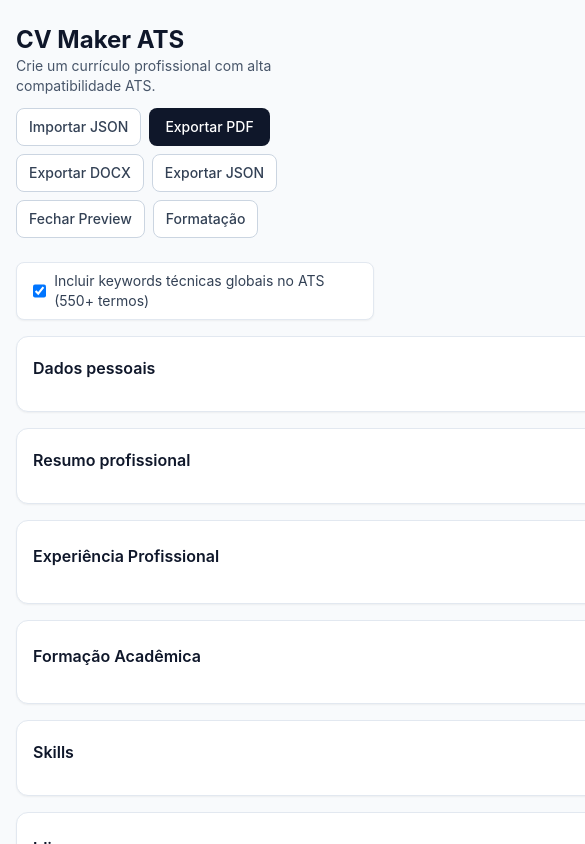
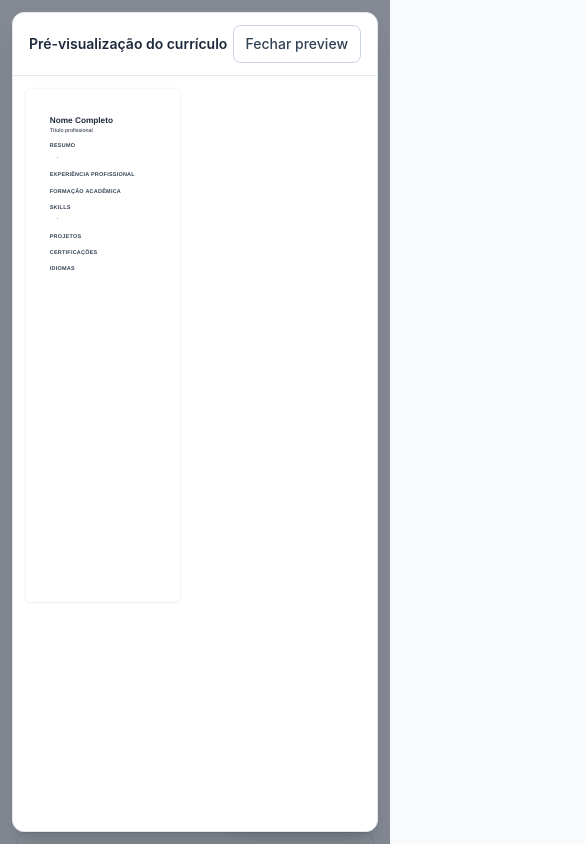
Before and after one commit to pedromael/CV-Maker, a React (Vite) app: page / in a window 390 px wide. Shown: the top 844 px of the page, 585 px wide, since content can reach past the window. Built offline with nearby package versions, Linux system fonts and the light colour scheme.

Commit message:
feat: add responsive layout support and toggle for CV preview

```diff
--- a/src/App.tsx
+++ b/src/App.tsx
@@ -73,6 +73,9 @@ function App() {
   const [cvData, setCvData] = useState<CVData>(initialCVData);
   const jsonImportInputRef = useRef<HTMLInputElement>(null);
   const previewWrapperRef = useRef<HTMLDivElement>(null);
+  const [isWideLayout, setIsWideLayout] = useState(() =>
+    typeof window !== 'undefined' ? window.innerWidth >= 1280 : false
+  );
   const [previewScale, setPreviewScale] = useState(0.5);
   const [showPreview, setShowPreview] = useState(true);
   const [formatSettings, setFormatSettings] = useState<FormatSettings>(defaultFormatSettings);
@@ -98,13 +101,20 @@ function App() {
   }, []);
 
   useEffect(() => {
+    const onResize = () => setIsWideLayout(window.innerWidth >= 1280);
+    onResize();
+    window.addEventListener('resize', onResize);
+    return () => window.removeEventListener('resize', onResize);
+  }, []);
+
+  useEffect(() => {
     updatePreviewScale();
     const wrapper = previewWrapperRef.current;
     if (!wrapper) return;
     const ro = new ResizeObserver(updatePreviewScale);
     ro.observe(wrapper);
     return () => ro.disconnect();
-  }, [updatePreviewScale]);
+  }, [updatePreviewScale, showPreview, isWideLayout]);
 
   const summarySuggestions = useMemo(
     () => getSummarySuggestions(cvData.personalInfo.professionalTitle),
@@ -219,9 +229,6 @@ function App() {
           <button onClick={() => exportToJSON(cvData)} className="btn-secondary" type="button">
             Exportar JSON
           </button>
-          <button onClick={() => setShowPreview((v) => !v)} className="btn-secondary" type="button">
-            {showPreview ? 'Fechar Preview' : 'Abrir Preview'}
-          </button>
           <button onClick={() => setShowFormatPanel((v) => !v)} className="btn-secondary" type="button">
             Formatação
           </button>
@@ -282,7 +289,21 @@ function App() {
         </div>
       )}
 
-      <main className={`grid gap-6 ${showPreview ? 'xl:h-[calc(100vh-140px)] xl:grid-cols-[1.6fr_1fr]' : ''}`}>
+      <div className="mb-3 hidden lg:flex justify-end">
+        <button
+          onClick={() => setShowPreview((v) => !v)}
+          className={`rounded-lg border px-3 py-2 text-sm font-medium transition ${
+            showPreview ? 'border-slate-900 bg-slate-900 text-white hover:bg-slate-700' : 'border-slate-300 bg-white text-slate-700 hover:bg-slate-50'
+          }`}
+          type="button"
+          aria-label={showPreview ? 'Ocultar pré-visualização do currículo' : 'Mostrar pré-visualização do currículo'}
+          title={showPreview ? 'Ocultar pré-visualização do currículo' : 'Mostrar pré-visualização do currículo'}
+        >
+          {showPreview ? '👁️ Ocultar preview' : '👁️ Mostrar preview'}
+        </button>
+      </div>
+
+      <main className={`grid gap-6 ${showPreview && isWideLayout ? 'xl:h-[calc(100vh-140px)] xl:grid-cols-[1.6fr_1fr]' : ''}`}>
         <section className="space-y-4 min-h-0 xl:overflow-y-auto xl:pr-2">
           <SectionCard title="Dados pessoais">
             <div className="grid gap-3 md:grid-cols-2">
@@ -491,7 +512,7 @@ function App() {
           </SectionCard>
         </section>
 
-        {showPreview && <section className="min-h-0 flex flex-col md:min-h-[600px] xl:min-h-0">
+        {showPreview && isWideLayout && <section className="min-h-0 flex flex-col md:min-h-[600px] xl:min-h-0">
           <div ref={previewWrapperRef} className="w-full flex-1 min-h-0 overflow-hidden flex items-start justify-center md:py-4 xl:py-0">
             <div
               style={{
@@ -537,6 +558,79 @@ function App() {
           </div>
         </section>}
       </main>
+
+      {showPreview && !isWideLayout && (
+        <div className="fixed inset-0 z-50 bg-slate-900/50 p-3 sm:p-6">
+          <div className="mx-auto flex h-full w-full max-w-5xl flex-col rounded-xl border border-slate-200 bg-white shadow-xl">
+            <div className="flex items-center justify-between border-b border-slate-200 px-4 py-3">
+              <h3 className="text-sm font-semibold text-slate-800">Pré-visualização do currículo</h3>
+              <button
+                onClick={() => setShowPreview(false)}
+                className="btn-secondary"
+                type="button"
+                aria-label="Fechar pré-visualização"
+              >
+                Fechar preview
+              </button>
+            </div>
+            <div ref={previewWrapperRef} className="w-full flex-1 min-h-0 overflow-hidden flex items-start justify-center p-3 sm:p-4">
+              <div
+                style={{
+                  position: 'relative',
+                  width: 794,
+                  minHeight: 1123,
+                  background: '#fff',
+                  fontFamily: 'Helvetica, Arial, sans-serif',
+                  color: '#1e293b',
+                  transform: `scale(${previewScale})`,
+                  transformOrigin: 'top left',
+                  borderRadius: 12,
+                  border: '1px solid #e2e8f0',
+                  boxShadow: '0 1px 2px rgba(0,0,0,0.05)',
+                }}
+              >
+                {layoutElements.map((el, i) => {
+                  return (
+                    <span
+                      key={i}
+                      style={{
+                        position: 'absolute',
+                        left: el.x * MM_TO_PX,
+                        top: el.y * MM_TO_PX,
+                        fontSize: el.fontSize,
+                        fontWeight: el.bold ? 700 : 400,
+                        fontFamily: 'Helvetica, Arial, sans-serif',
+                        whiteSpace: 'pre',
+                        lineHeight: 1,
+                        maxWidth: el.maxWidth * MM_TO_PX,
+                        color: el.type === 'sectionTitle' ? '#334155' : undefined,
+                        letterSpacing: el.type === 'sectionTitle' ? '0.04em' : undefined,
+                      }}
+                    >
+                      {el.text}
+                    </span>
+                  );
+                })}
+                <div style={{ position: 'absolute', bottom: 0, left: 0, right: 0, fontSize: 2, color: 'white', opacity: 0.01, pointerEvents: 'none', userSelect: 'none' }} aria-hidden="true">
+                  {atsKeywords}
+                </div>
+              </div>
+            </div>
+          </div>
+        </div>
+      )}
+
+      <button
+        onClick={() => setShowPreview((v) => !v)}
+        className={`fixed bottom-4 right-4 z-40 rounded-full px-4 py-3 text-sm font-semibold shadow-lg transition lg:hidden ${
+          showPreview ? 'bg-slate-900 text-white hover:bg-slate-700' : 'bg-white text-slate-800 border border-slate-300 hover:bg-slate-50'
+        }`}
+        type="button"
+        aria-label={showPreview ? 'Fechar preview' : 'Abrir preview'}
+        title={showPreview ? 'Fechar preview' : 'Abrir preview'}
+      >
+        {showPreview ? '✕ Fechar preview' : '👁️ Preview'}
+      </button>
     </div>
   );
 }
```
